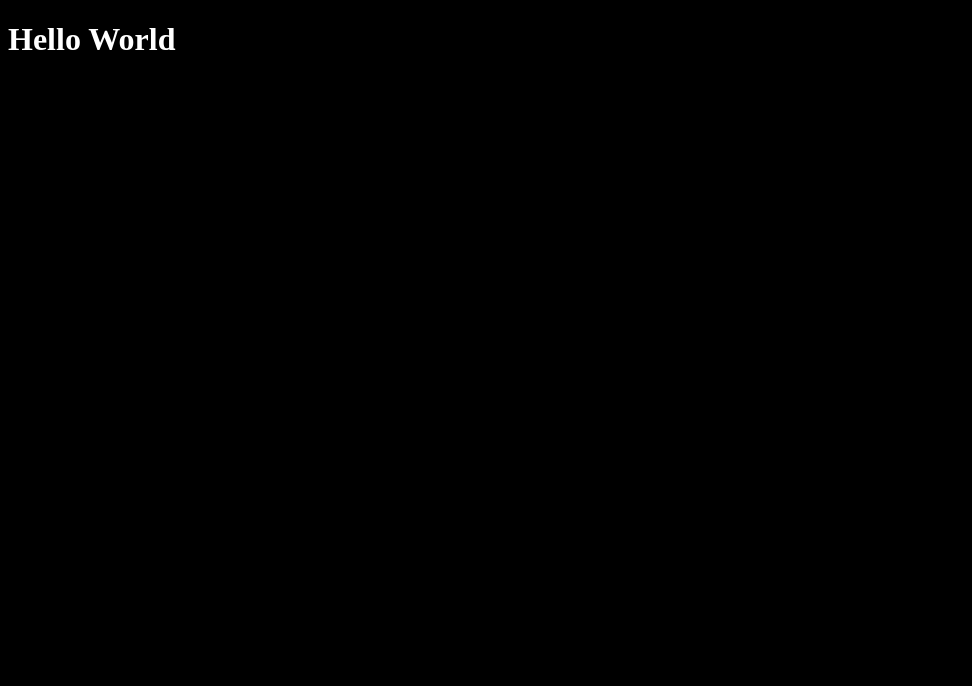
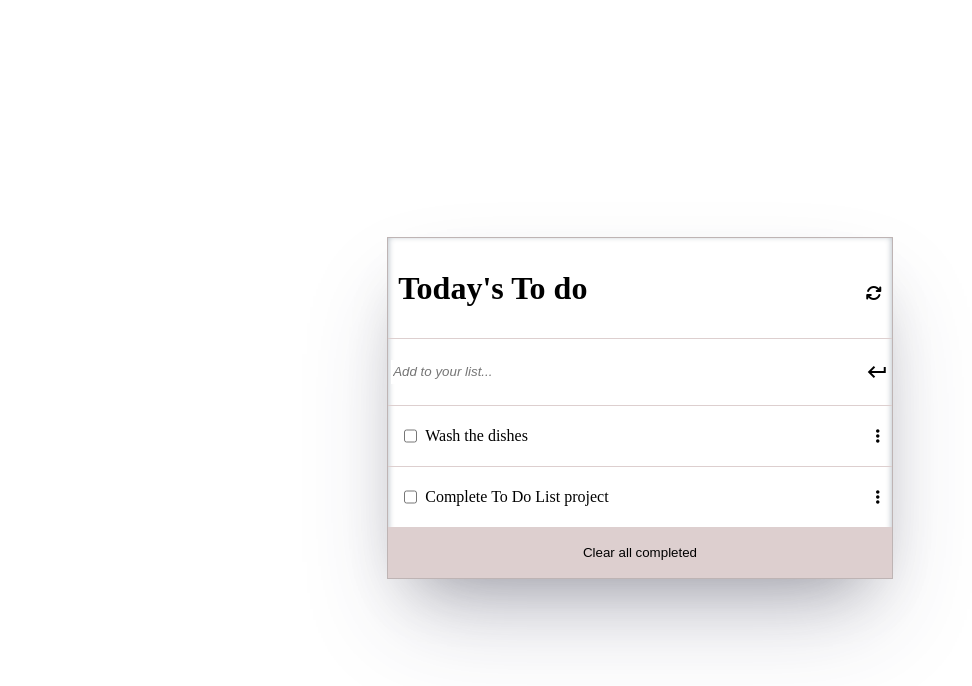
Before and after one commit to elarhadu/To-Do-list, a website built with webpack: page src/index.html in a window 1280 px wide. Shown: the whole page, without its empty margins (0-972 px from the left). Built offline with nearby package versions, Linux system fonts and the light colour scheme.

Commit message:
Add src folder containing index.html, index.js, style.css files and modules folders

```diff
--- a/src/index.html
+++ b/src/index.html
@@ -1,12 +1,54 @@
 <!DOCTYPE html>
 <html lang="en">
-<head>
-    <meta charset="UTF-8">
-    <meta http-equiv="X-UA-Compatible" content="IE=edge">
-    <meta name="viewport" content="width=device-width, initial-scale=1.0">
+  <head>
+    <meta charset="UTF-8" />
+    <meta http-equiv="X-UA-Compatible" content="IE=edge" />
+    <meta name="viewport" content="width=device-width, initial-scale=1.0" />
     <title>To-do List</title>
-</head>
-<body>
-    <h1>Hello World</h1>
-</body>
+    <script
+      src="https://kit.fontawesome.com/777c04cd40.js"
+      crossorigin="anonymous"
+    ></script>
+    <link
+      rel="stylesheet"
+      href="https://fonts.googleapis.com/css2?family=Material+Symbols+Outlined:opsz,wght,FILL,GRAD@20..48,100..700,0..1,-50..200"
+    />
+  </head>
+  <body>
+    <div class="to-do-container">
+      <header>
+        <div class="holder">
+          <h1>Today's To do</h1>
+          <i class="fa-solid fa-arrows-rotate"></i>
+        </div>
+      </header>
+      <div class="line"></div>
+      <br />
+      <main>
+        <section class="add-form">
+
+            <input
+              type="text"
+              name=""
+              id=""
+              placeholder="Add to your list..."
+            />
+            <span class="material-symbols-outlined">
+                keyboard_return
+                </span>
+        </section>
+        <br />
+        <div class="line"></div>
+        <section class="task-list">
+          <div id="tasks">
+            <div class="tasks-list"></div>
+          </div>
+        </section>
+
+        <section class="done">
+          <button type="submit" class="complete">Clear all completed</button>
+        </section>
+      </main>
+    </div>
+  </body>
 </html>
--- a/src/index.js
+++ b/src/index.js
@@ -1,2 +1,31 @@
 import 'lodash';
 import './style.css';
+import tasksLists from './modules/render.js';
+
+class Display {
+  static showTasks() {
+    const lists = tasksLists;
+
+    const tasks = lists;
+
+    tasks.forEach((task) => Display.addTaskToList(task));
+  }
+
+  static addTaskToList(task) {
+    const todoLists = document.querySelector('.tasks-list');
+    const displayTasks = document.createElement('div');
+    displayTasks.innerHTML = `
+   <div class = "todo-list" id = ${task.index} complete = ${task.completed}>
+   <div class = "checkbox-description-container">
+        <input type='checkbox'>
+        <p>${task.description}</p>
+   </div>
+     <i class="fa-solid fa-ellipsis-vertical"></i>
+     </div>
+    <div class="line"></div>
+     `;
+    todoLists.appendChild(displayTasks);
+  }
+}
+
+document.addEventListener('DOMContentLoaded', Display.showTasks);
--- /dev/null
+++ b/src/modules/render.js
@@ -0,0 +1,14 @@
+const tasksLists = [
+  {
+    index: 1,
+    description: 'Wash the dishes',
+    completed: false,
+  },
+  {
+    index: 2,
+    description: 'Complete To Do List project',
+    completed: false,
+  },
+];
+
+export default tasksLists;
--- a/src/style.css
+++ b/src/style.css
@@ -1,7 +1,74 @@
-body{
-    background-color: black;
+* {
+  box-sizing: border-box;
+}
 
+body {
+  display: flex;
+  justify-content: center;
+  align-items: center;
+  min-height: 100vh;
 }
-h1 {
-    color: white;
+
+.to-do-container {
+  display: flex;
+  justify-content: center;
+  flex-direction: column;
+  border: 1px solid rgb(190, 180, 180);
+  box-shadow:
+    rgba(50, 50, 93, 0.25) 0 50px 100px -20px,
+    rgba(0, 0, 0, 0.3) 0 30px 60px -30px,
+    rgba(10, 37, 64, 0.35) 0 -2px 6px 0 inset;
+  width: 40%;
+  min-height: 100px;
 }
+
+.holder {
+  display: flex;
+  justify-content: space-between;
+  align-items: baseline;
+  padding: 10px;
+}
+
+.add-form {
+  display: flex;
+  justify-content: space-between;
+  padding: 3px;
+}
+
+.add-form input {
+  font-style: italic;
+  width: 100%;
+  border: none;
+}
+
+.add-form input:focus {
+  outline: none;
+  font-style: normal;
+}
+
+.line {
+  width: 100%;
+  border-top: solid 1px  rgb(221, 207, 207);
+}
+
+.complete {
+  width: 100%;
+  background-color: rgb(221, 207, 207);
+  border: none;
+  height: 50px;
+}
+
+.todo-list {
+  display: flex;
+  justify-content: space-between;
+  align-items: center;
+  padding: 5px 12px;
+}
+
+.checkbox-description-container {
+  display: flex;
+}
+
+.checkbox-description-container p {
+  margin-left: 5px;
+}
```
